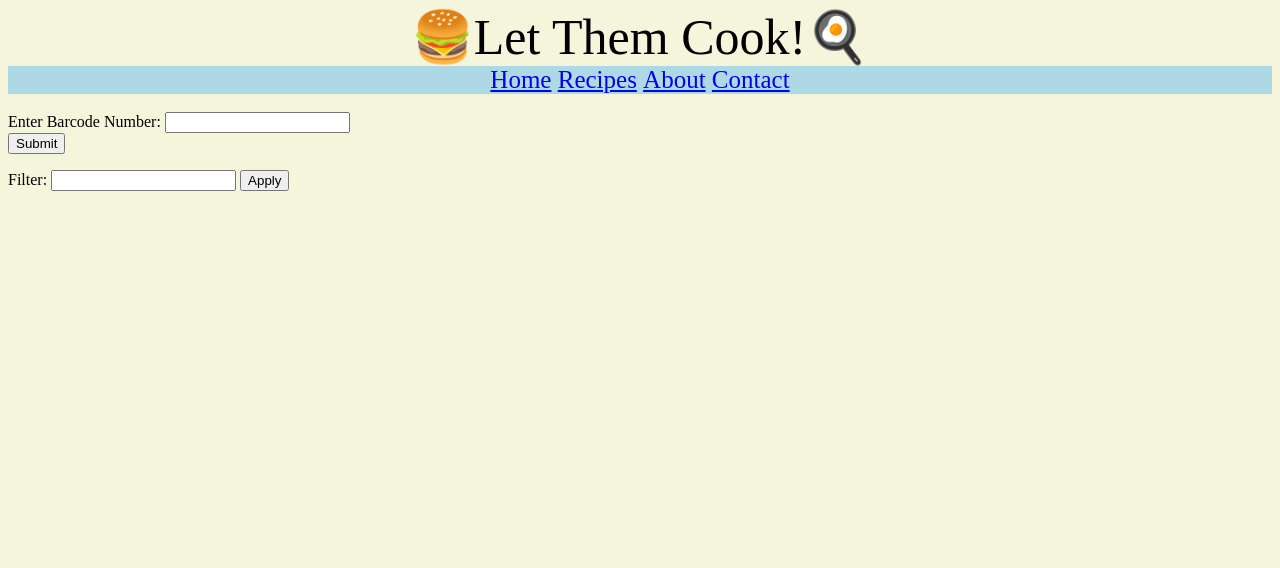
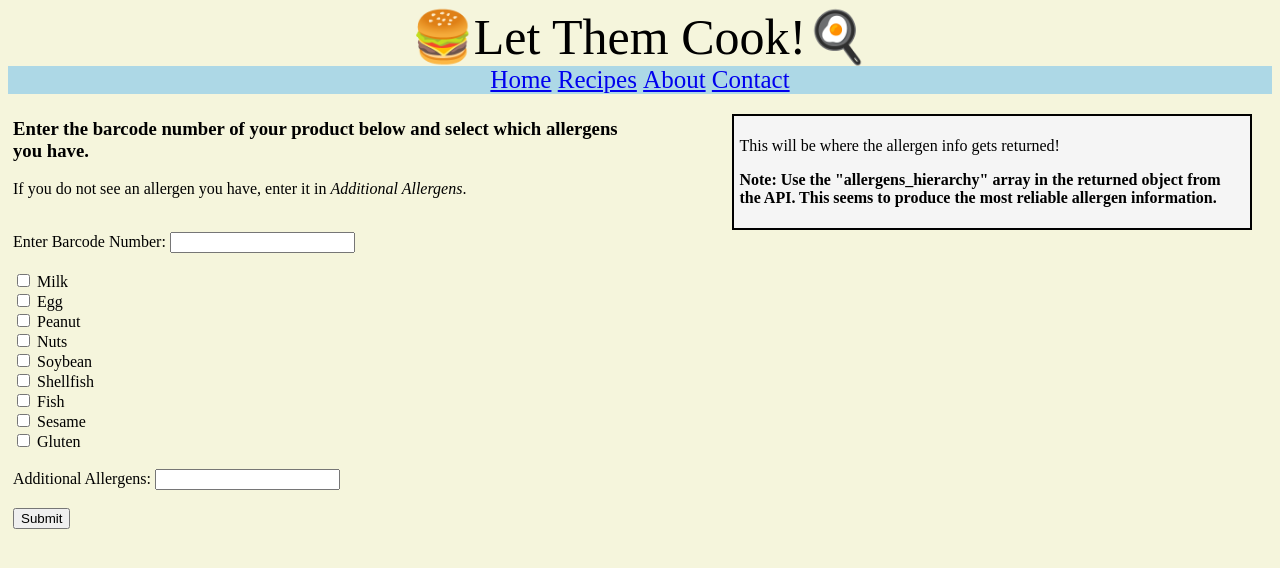
Before and after one commit to JoseFJr28/INST377GroupProject, a plain HTML site: page home.html in a window 1280 px wide. Drawn offline with Linux system fonts and the light colour scheme.

Commit message:
finished form, added allergen info div

```diff
--- a/home.html
+++ b/home.html
@@ -33,6 +33,22 @@
         list-style-type: none;
     }
 
+    #allergenForm {
+        width: 50%;
+        padding: 5px;
+        float: left;
+    }
+
+    #popUp {
+        background-color: whitesmoke;
+        border: 2px solid;
+        margin: 20px;
+        padding: 5px;
+        width: 40%;
+        float: right
+
+    }
+
 </style>
     <head>
         <title>Let Them Cook!</title>
@@ -56,18 +72,53 @@
 
     <body>
 
+        <div id="allergenForm">
+        <h3>Enter the barcode number of your product below and select which allergens you have.</h3>
+        <p>If you do not see an allergen you have, enter it in <i>Additional Allergens</i>.</p>
         <br>
 
         <form id="barcodeForm">
             <label for="barcode">Enter Barcode Number:</label>
             <input type="text" id="barcode" required>
+            <br><br>
+            <input type="checkbox" id="milk" name="milk" value="milk">
+            <label for="milk">Milk </label>
             <br>
+            <input type="checkbox" id="egg" name="egg" value="milk">
+            <label for="egg">Egg </label>
+            <br>
+            <input type="checkbox" id="peanut" name="peanut" value="peanut">
+            <label for="peanut">Peanut </label>
+            <br>
+            <input type="checkbox" id="nuts" name="nuts" value="nuts">
+            <label for="nuts">Nuts </label>
+            <br>
+            <input type="checkbox" id="soybean" name="soybean" value="soybean">
+            <label for="soybean">Soybean </label>
+            <br>
+            <input type="checkbox" id="shellfish" name="shellfish" value="shellfish">
+            <label for="shellfish">Shellfish </label>
+            <br>
+            <input type="checkbox" id="fish" name="fish" value="fish">
+            <label for="fish">Fish </label>
+            <br>
+            <input type="checkbox" id="sesame" name="sesame" value="sesame">
+            <label for="sesame">Sesame </label>
+            <br>
+            <input type="checkbox" id="gluten" name="gluten" value="gluten">
+            <label for="gluten">Gluten </label>
+            <br><br>
+            <label for="filter">Additional Allergens:</label>
+            <input type="text" id="additional">
+            <br><br>
             <input type="submit" value="Submit" onclick="findInfo(event)">
         </form>
-        <form id="filter">
-            <label for="filter">Filter:</label>
-            <input type="text" id="bardcode" required>
-            <button>Apply</button>
-        </form>
+        </div>
+
+        <div id="popup">
+            <p>This will be where the allergen info gets returned!</p>
+            <b><p>Note: Use the "allergens_hierarchy" array in the returned object from the API. This seems to produce the most reliable allergen information.</p></b>
+        </div>
+
     </body>
 </html>
```
